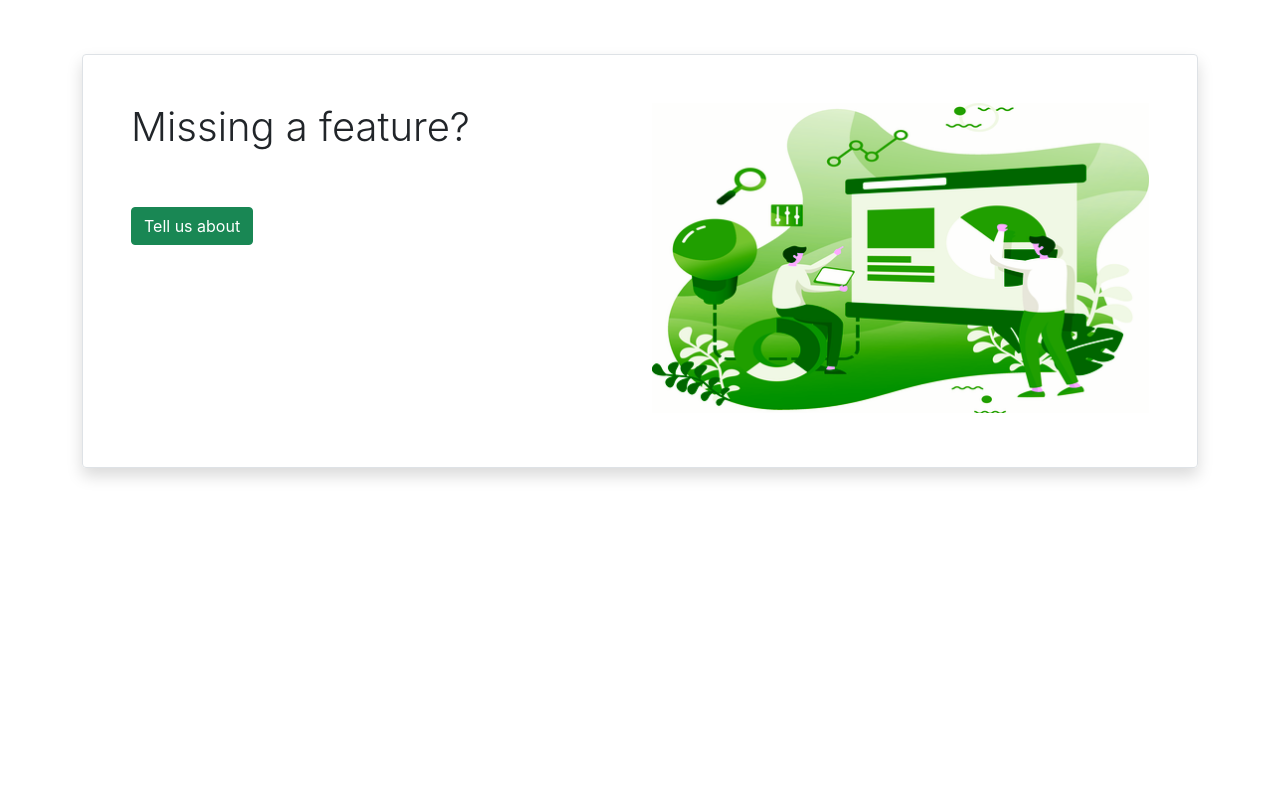
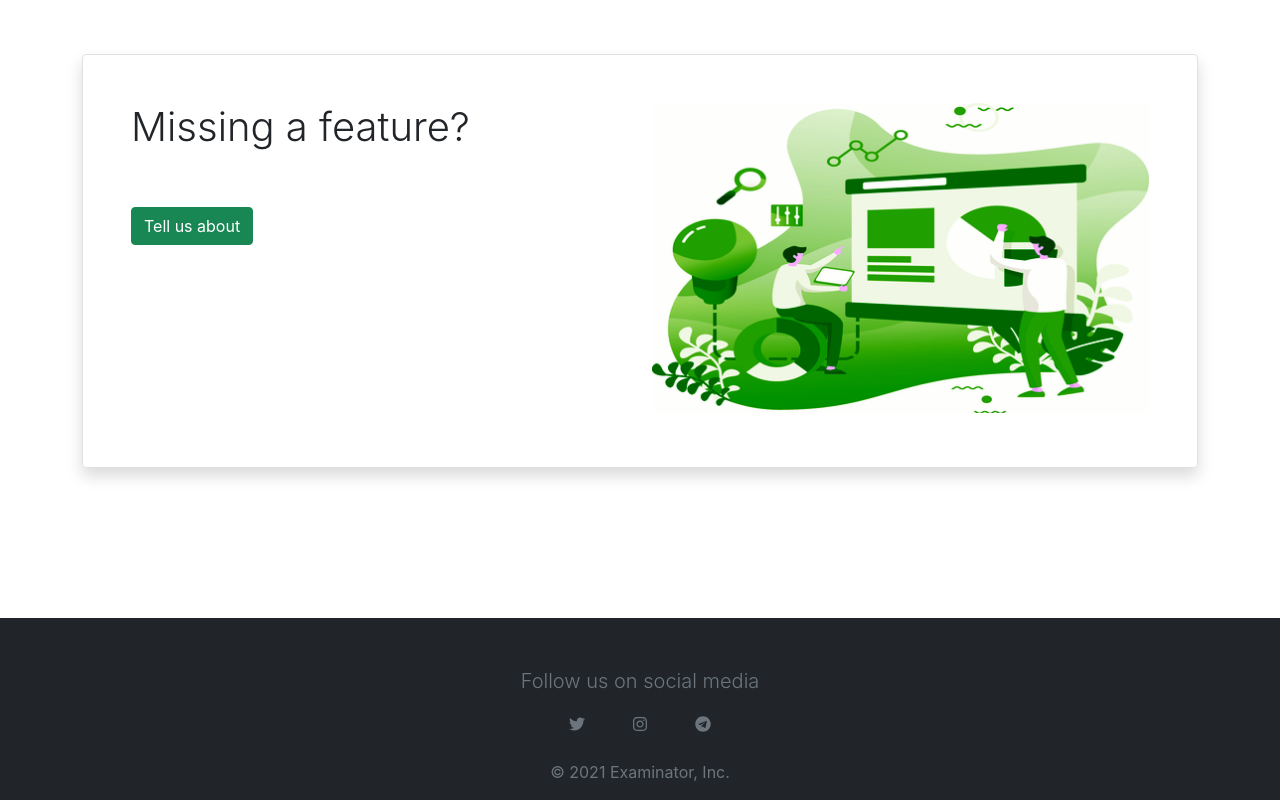
Before and after one commit to alireza-jahandoost/main-app-examining, a Next.js app: page / in a window 1280 px wide. Shown: the part 2916-3716 px from the top of the page. Before the commit the page ends 3534 px from the top, so only its background shows below. Built offline with nearby package versions, Linux system fonts and the light colour scheme.

Commit message:
Implement footer

```diff
--- a/components/layout/footer.component.jsx
+++ b/components/layout/footer.component.jsx
@@ -1,5 +1,61 @@
+import { Container, Row, Col } from "react-bootstrap";
+import {
+  faTwitter,
+  faTelegram,
+  faInstagram,
+} from "@fortawesome/free-brands-svg-icons";
+import { FontAwesomeIcon } from "@fortawesome/react-fontawesome";
+import icons from "../../styles/icons.module.css";
+
 const Footer = () => {
-  return null;
+  return (
+    <footer>
+      <Container
+        id="footer"
+        data-testid="footer"
+        fluid={true}
+        className="bg-dark text-muted px-5 pt-5"
+      >
+        <Container>
+          <Row>
+            <Col xs={12}>
+              <p className="text-center lead">Follow us on social media</p>
+            </Col>
+            <Col>
+              <div className="d-flex justify-content-center">
+                <div className="mx-3">
+                  <a href="#" className={`rounded-circle p-2 ${icons.twitter}`}>
+                    <FontAwesomeIcon icon={faTwitter} />
+                  </a>
+                </div>
+                <div className="mx-3">
+                  <a
+                    href="#"
+                    className={`rounded-circle p-2 ${icons.instagram}`}
+                  >
+                    <FontAwesomeIcon icon={faInstagram} />
+                  </a>
+                </div>
+                <div className="mx-3">
+                  <a
+                    href="#"
+                    className={`rounded-circle p-2 ${icons.telegram}`}
+                  >
+                    <FontAwesomeIcon icon={faTelegram} />
+                  </a>
+                </div>
+              </div>
+            </Col>
+          </Row>
+          <Row>
+            <Col className="d-flex justify-content-center pt-4">
+              <p>© 2021 Examinator, Inc.</p>
+            </Col>
+          </Row>
+        </Container>
+      </Container>
+    </footer>
+  );
 };
 
 export default Footer;
--- a/package.json
+++ b/package.json
@@ -9,6 +9,7 @@
   },
   "dependencies": {
     "@fortawesome/fontawesome-svg-core": "^1.2.36",
+    "@fortawesome/free-brands-svg-icons": "^5.15.4",
     "@fortawesome/free-solid-svg-icons": "^5.15.4",
     "@fortawesome/react-fontawesome": "^0.1.16",
     "bootstrap": "^5.1.3",
--- /dev/null
+++ b/styles/icons.module.css
@@ -0,0 +1,30 @@
+.twitter:hover {
+  background-color: #2784f8;
+  color: white;
+}
+
+.telegram:hover {
+  background-color: #2099ef;
+  color: white;
+}
+
+.instagram:hover {
+  color: white;
+  /* background: linear-gradient(
+    45deg,
+    #405de6,
+    #5851db,
+    #833ab4,
+    #c13584,
+    #e1306c,
+    #fd1d1d
+  ); */
+  background: radial-gradient(
+    circle at 30% 107%,
+    #fdf497 0%,
+    #fdf497 5%,
+    #fd5949 45%,
+    #d6249f 60%,
+    #285aeb 90%
+  );
+}
```
Also changed, not shown: 1 other file (tests, documents, lock files or other folders).
